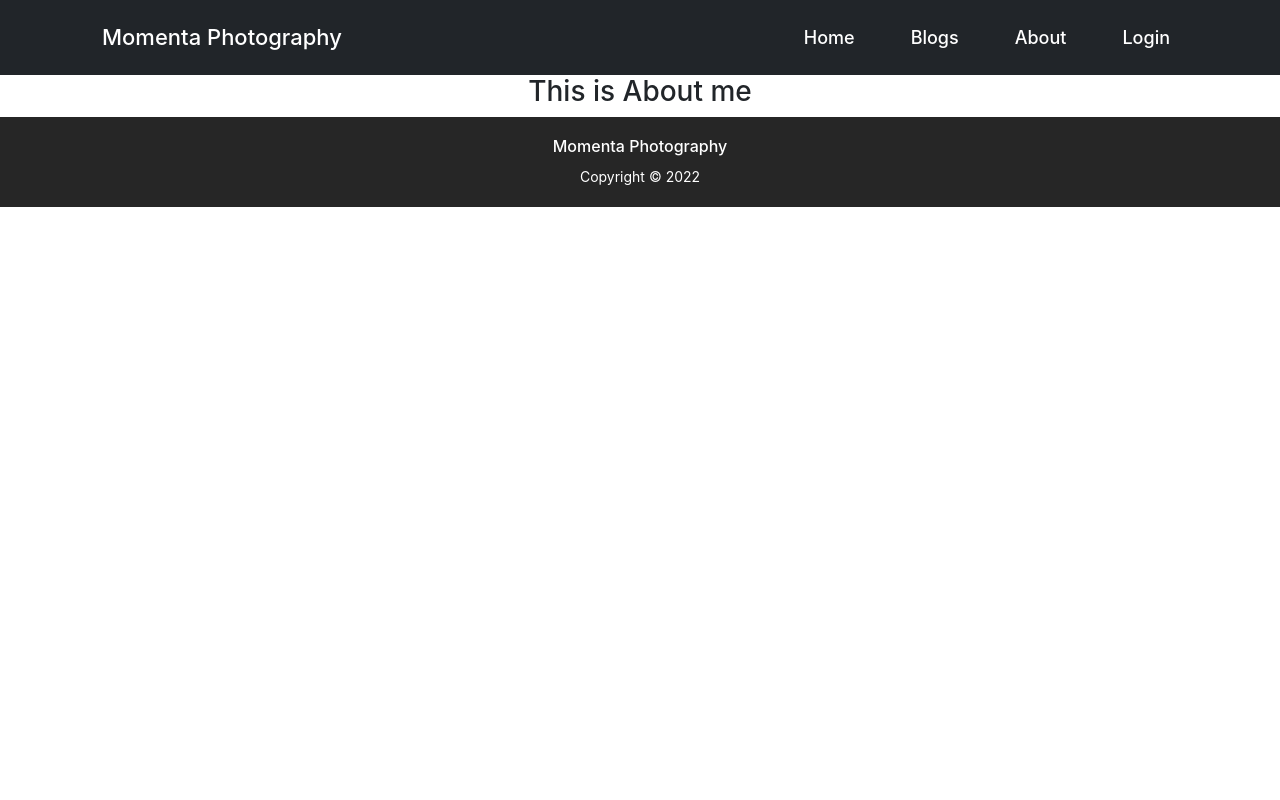
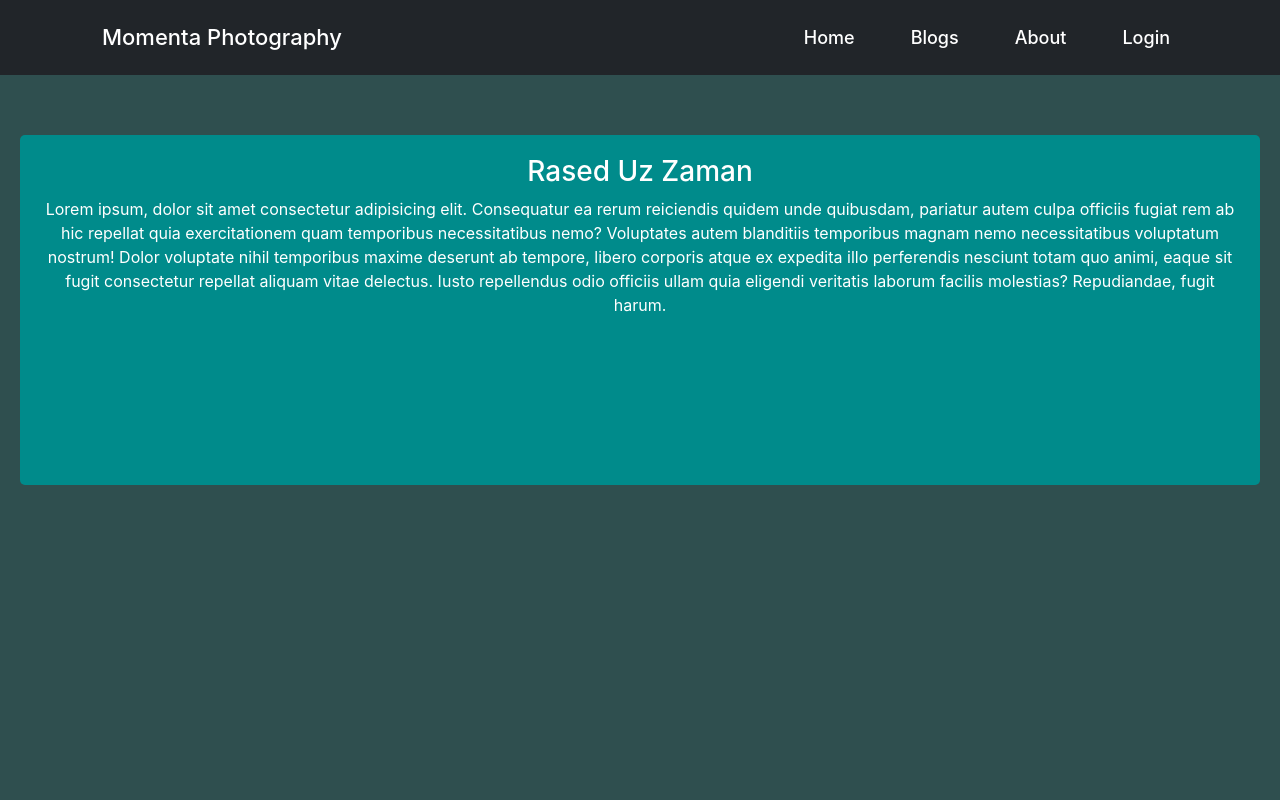
Before and after one commit to rashedevs/momenta-photography, a React (Create React App) app: page /about in a window 1280 px wide. Shown: the top 800 px of the page. Built offline with nearby package versions, Linux system fonts and the light colour scheme; no server answers.

Commit message:
blog and about contents added

```diff
--- /dev/null
+++ b/src/Pages/About/About.css
@@ -0,0 +1,18 @@
+.about-box {
+    background-color: darkslategray;
+    color: white;
+    display: flex;
+    justify-content: center;
+    padding-top: 60px;
+}
+
+.about-me {
+    height: 350px;
+    background-color: darkcyan;
+    border: none;
+    border-radius: 5px;
+    color: white;
+    padding: 20px;
+    margin: 0px 20px 20px;
+    text-align: center;
+}
--- a/src/Pages/About/About.js
+++ b/src/Pages/About/About.js
@@ -1,9 +1,15 @@
 import React from 'react';
+import './About.css';
 
 const About = () => {
     return (
-        <div>
-            <h3>This is About me</h3>
+        <div className='about-box' style={{ minHeight: "100vh" }}>
+            <div className='about-me'>
+                <h3>Rased Uz Zaman</h3>
+                <p>
+                    Lorem ipsum, dolor sit amet consectetur adipisicing elit. Consequatur ea rerum reiciendis quidem unde quibusdam, pariatur autem culpa officiis fugiat rem ab hic repellat quia exercitationem quam temporibus necessitatibus nemo? Voluptates autem blanditiis temporibus magnam nemo necessitatibus voluptatum nostrum! Dolor voluptate nihil temporibus maxime deserunt ab tempore, libero corporis atque ex expedita illo perferendis nesciunt totam quo animi, eaque sit fugit consectetur repellat aliquam vitae delectus. Iusto repellendus odio officiis ullam quia eligendi veritatis laborum facilis molestias? Repudiandae, fugit harum.
+                </p>
+            </div>
         </div>
     );
 };
--- /dev/null
+++ b/src/Pages/Blogs/Blogs.css
@@ -0,0 +1,13 @@
+.blog-box {
+    padding: 30px;
+    background-color: darkslategrey;
+}
+
+.single-blog {
+    background-color: darkcyan;
+    border: none;
+    border-radius: 5px;
+    color: white;
+    padding: 20px;
+    margin: 0px 20px 20px;
+}
--- a/src/Pages/Blogs/Blogs.js
+++ b/src/Pages/Blogs/Blogs.js
@@ -1,9 +1,21 @@
 import React from 'react';
+import './Blogs.css';
 
 const Blogs = () => {
     return (
-        <div>
-            <h3>This is blogs</h3>
+        <div className=' blog-box' style={{ minHeight: "100vh" }}>
+            <div className='single-blog'>
+                <h5>Difference between authorization and authentication?</h5>
+                <p>Lorem ipsum dolor sit amet consectetur adipisicing elit. Pariatur laboriosam sit, at exercitationem, reprehenderit ducimus alias odit architecto provident accusamus consequuntur possimus dolore voluptatem ullam. Unde dolorem neque, pariatur saepe ad sed asperiores maxime veniam, perspiciatis veritatis mollitia incidunt cupiditate aliquam nobis ducimus deleniti recusandae quae quod officiis iste fugit quis! Commodi aut harum, ab deserunt eos quod voluptates hic?</p>
+            </div>
+            <div className='single-blog'>
+                <h5>Why are you using firebase? What other options do you have to implement authentication?</h5>
+                <p>Lorem ipsum dolor sit amet consectetur adipisicing elit. Nesciunt fuga enim, sunt porro repudiandae sint officiis ut quos commodi, aut ipsum nemo impedit. Minus, quas veritatis ipsum vitae aliquid sapiente eos veniam accusantium! Veniam, quibusdam, minima totam harum perspiciatis, impedit voluptatum molestias ipsa cupiditate nihil officiis omnis ex corporis? Nemo non animi veniam! Dolorem voluptates soluta aliquid voluptate consequuntur asperiores.</p>
+            </div>
+            <div className='single-blog'>
+                <h5>What other services does firebase provide other than authentication?</h5>
+                <p>Lorem ipsum dolor sit, amet consectetur adipisicing elit. Voluptas ex eveniet molestias consequatur nesciunt corrupti tempora, quos nobis qui harum facere ducimus placeat? Porro necessitatibus officiis aperiam suscipit corporis aspernatur labore cumque temporibus explicabo laborum molestias ipsum magnam reprehenderit, ut harum dicta velit ea ab eligendi illum minima, odit, architecto aut! Ipsa consequatur doloremque temporibus, quaerat officiis obcaecati earum adipisci.</p>
+            </div>
         </div>
     );
 };
--- a/src/Pages/GoogleLogin/GoogleLogin.js
+++ b/src/Pages/GoogleLogin/GoogleLogin.js
@@ -1,7 +1,27 @@
-import React from 'react';
+import React, { useEffect } from 'react';
+import { useSignInWithGoogle } from 'react-firebase-hooks/auth';
+import { useNavigate } from 'react-router-dom';
+import auth from '../../firebase.init';
 import google from '../../images/logo/google.png'
+import Loading from '../Shared/Loading/Loading';
 
 const GoogleLogin = () => {
+    const navigate = useNavigate()
+    const [signInWithGoogle, user, loading, error] = useSignInWithGoogle(auth);
+
+    useEffect(() => {
+        if (user) {
+            navigate('/home')
+        }
+    }, [user])
+    let errorBox;
+    if (loading) {
+        return <Loading></Loading>
+    }
+    if (error) {
+        errorBox = <p className='text-danger'>Error: {error?.message}</p>
+    }
+
     return (
         <div className='conatiner'>
             <div className='d-flex align-items-center justify-content-center'>
@@ -9,11 +29,11 @@ const GoogleLogin = () => {
                 <p className='px-3 mt-2'>or</p>
                 <div style={{ height: "1px" }} className='w-50 bg-info'></div>
             </div>
-            {/* {errorBox} */}
+            {errorBox}
             <div>
                 <button
-                    // onClick={() => signInWithGoogle()}
-                    className='btn btn-info w-50 d-block mx-auto my-3'>
+                    onClick={() => signInWithGoogle()}
+                    className='btn btn-secondary w-50 d-block mx-auto my-3'>
                     <img style={{ width: "30px" }} className="rounded me-3" src={google} alt="" />
                     <span className='text-white fw-bold'>Google Sign In</span>
                 </button>
--- a/src/Pages/Login/Login.css
+++ b/src/Pages/Login/Login.css
@@ -0,0 +1,3 @@
+.login-box {
+    min-height: 100vh;
+}
--- a/src/Pages/Login/Login.js
+++ b/src/Pages/Login/Login.js
@@ -1,4 +1,4 @@
-import React, { useRef } from 'react';
+import React, { useEffect, useRef } from 'react';
 import { Button, Form } from 'react-bootstrap';
 import { useSendPasswordResetEmail, useSignInWithEmailAndPassword } from 'react-firebase-hooks/auth';
 import { Link, useLocation, useNavigate } from 'react-router-dom';
@@ -7,9 +7,9 @@ import GoogleLogin from '../GoogleLogin/GoogleLogin';
 import Loading from '../Shared/Loading/Loading';
 import { ToastContainer, toast } from 'react-toastify';
 import 'react-toastify/dist/ReactToastify.css';
+import './Login.css'
 
 const Login = () => {
-    // const [auth] = useAuthState()
     const navigate = useNavigate()
     const location = useLocation()
     let from = location.state?.from?.pathname || "/";
@@ -25,11 +25,13 @@ const Login = () => {
     const emailRef = useRef('')
     const passwordRef = useRef('')
 
+    useEffect(() => {
+        if (user) {
+            navigate(from, { replace: true })
+        }
+    }, [user])
 
 
-    if (user) {
-        navigate(from, { replace: true })
-    }
     const resetPassword = async () => {
         const email = emailRef.current.value
         if (email) {
@@ -37,12 +39,12 @@ const Login = () => {
             toast('Email sent successfully')
         }
         else {
-            toast('Enter your email')
+            toast('Please enter your email')
         }
     }
-    // if (loading || sending) {
-    //     return <Loading></Loading>
-    // }
+    if (loading || sending) {
+        return <Loading></Loading>
+    }
     let errorBox;
     if (error || error1) {
         errorBox = <p className='text-danger'>Error: {error?.message}</p>
@@ -56,7 +58,7 @@ const Login = () => {
     }
 
     return (
-        <div className='container w-50 mx-auto'>
+        <div className='container w-50 mx-auto login-box'>
             <h2 className='text-dark my-5 text-center'>Please Login</h2>
             <Form onSubmit={handleLoginSubmit}>
                 <Form.Group className="mb-3" controlId="formBasicEmail">
@@ -68,7 +70,7 @@ const Login = () => {
 
                     <Form.Control ref={passwordRef} type="password" placeholder="Password" required />
                 </Form.Group>
-                <Button variant="primary" type="submit" className='d-block mx-auto w-50 my-2'>
+                <Button variant="primary" type="submit" className='d-block mx-auto w-50 my-2 fw-bold'>
                     Login
                 </Button>
             </Form>
--- a/src/Pages/Register/Register.css
+++ b/src/Pages/Register/Register.css
@@ -1,3 +1,11 @@
+.register-box {
+    min-height: 100vh;
+}
+
+.baton {
+    background-color: crimson;
+}
+
 .register-form {
     margin: 0 auto;
     width: 50%;
--- a/src/Pages/Register/Register.js
+++ b/src/Pages/Register/Register.js
@@ -4,6 +4,8 @@ import GoogleLogin from '../GoogleLogin/GoogleLogin';
 import { useCreateUserWithEmailAndPassword } from 'react-firebase-hooks/auth';
 import auth from '../../firebase.init';
 import Loading from '../Shared/Loading/Loading';
+import { ToastContainer, toast } from 'react-toastify';
+import 'react-toastify/dist/ReactToastify.css';
 
 const Register = () => {
     const navigate = useNavigate()
@@ -30,14 +32,14 @@ const Register = () => {
         const confirmPassword = event.target.confirmPassword.value
 
         if (password !== confirmPassword) {
-            alert('Password did not match')
+            toast('Password did not match')
             return;
         }
         await createUserWithEmailAndPassword(email, password)
         navigate('/home')
     }
     return (
-        <div className='container'>
+        <div className='container register-box'>
             <div className='register-form'>
                 <h2 className='text-dark my-5 text-center'>Please Register</h2>
                 <form onSubmit={handleRegister}>
@@ -48,11 +50,12 @@ const Register = () => {
 
                     <input type="password" name="confirmPassword" id="33" placeholder='Confirm Password' required />
 
-                    <input className='btn btn-primary w-50 mx-auto mt-2' type="submit" value="Register" />
+                    <input className='baton w-50 mx-auto mt-2 fw-bold text-white' type="submit" value="Register" />
                 </form>
                 {errorBox}
                 <p>Already have an account? <Link to='/login' className='text-primary pe-auto text-decoration-none'> Please Login</Link></p>
                 <GoogleLogin></GoogleLogin>
+                <ToastContainer />
             </div>
         </div>
     );
--- a/src/Pages/Shared/Loading/Loading.js
+++ b/src/Pages/Shared/Loading/Loading.js
@@ -3,7 +3,7 @@ import { Spinner } from 'react-bootstrap';
 
 const Loading = () => {
     return (
-        <div className='container mx-auto w-100 d-flex justify-content-center align-items-center'>
+        <div style={{ minHeight: "100vh" }} className='container mx-auto w-100 d-flex justify-content-center align-items-center'>
             <Spinner animation="border" role="status">
                 <span className="visually-hidden">Loading...</span>
             </Spinner>
```
